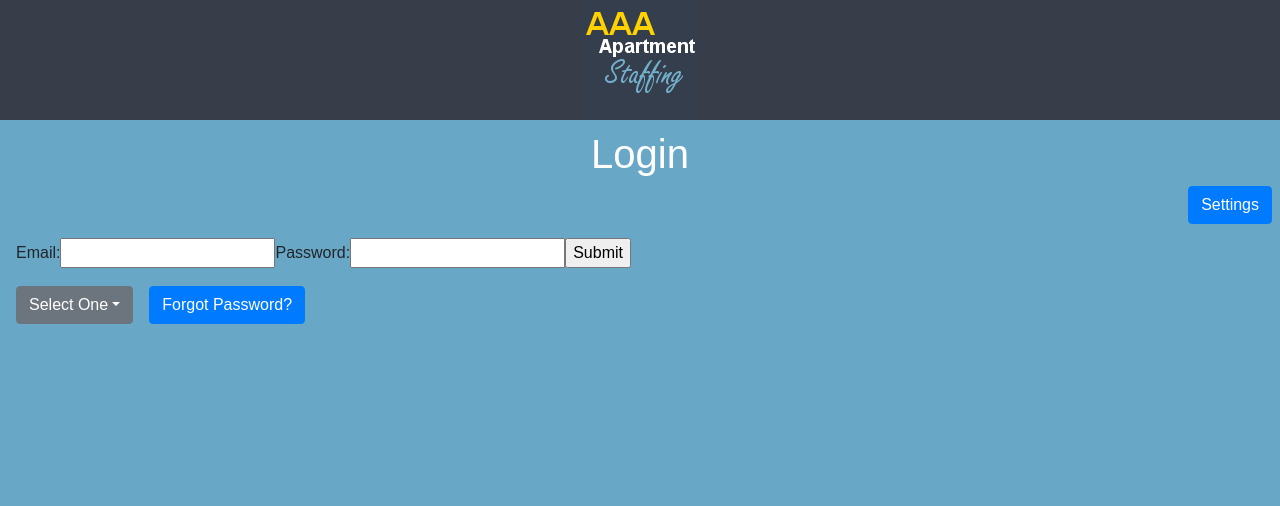
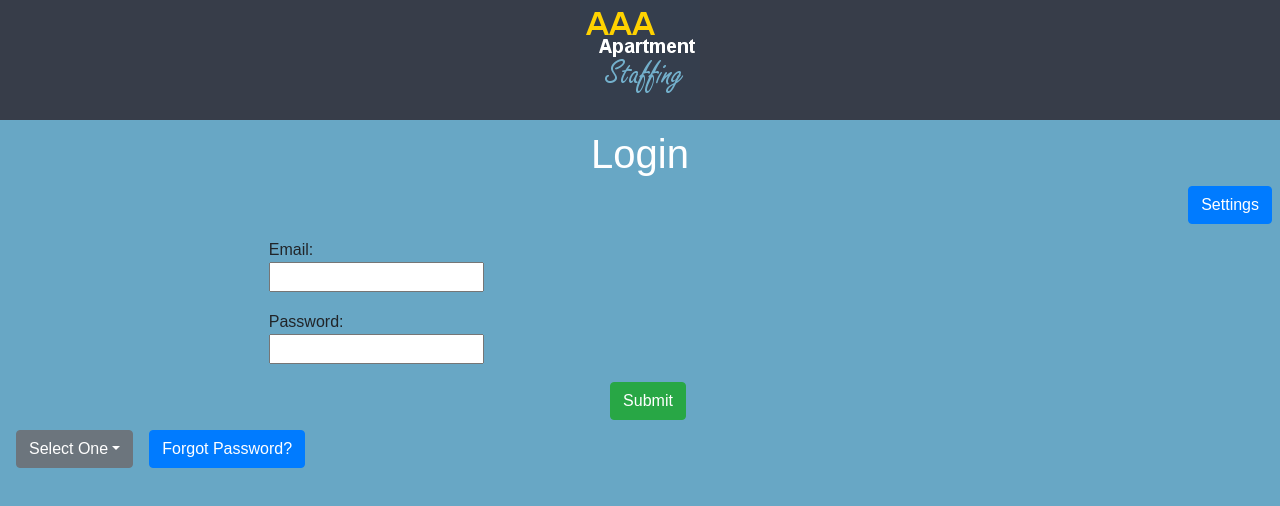
Before and after one commit to zackrt/staffingapp, a React (Create React App) app: page /loginPage in a window 1280 px wide. Shown: the top 506 px of the page. Built offline with nearby package versions, Linux system fonts and the light colour scheme.

Commit message:
fixed input layout css in emailForm on LoginPage to display block

```diff
--- a/src/components/EmailForm.css
+++ b/src/components/EmailForm.css
@@ -0,0 +1,15 @@
+.email-label {
+    display: block;
+}
+.password-label {
+    display: block;
+}
+label {
+    display: block;
+    margin-left: 20%;
+}
+.submit-login-btn {
+    display: block;
+    margin: auto;
+    margin-bottom: 10px;
+}
--- a/src/components/EmailForm.js
+++ b/src/components/EmailForm.js
@@ -1,4 +1,5 @@
 import React, { Component } from 'react'
+import './EmailForm.css'
 // input box for email address with alert
 export class EmailForm extends Component {
   constructor(props) {
@@ -26,14 +27,14 @@ export class EmailForm extends Component {
     return (
       <form onSubmit={this.handleSubmit}>
         <label>
-          Email:
+          <span className="email-label">Email:</span>
           <input type="text" value={this.state.email} onChange={this.handleEmailChange} />
         </label>
         <label>
-          Password:
+        <span className="password-label">Password:</span>
           <input type="password" value={this.state.password} onChange={this.handlePasswordChange} />
         </label>
-        <input type="submit" value="Submit" />
+        <input className="submit-login-btn btn btn-success"type="submit" value="Submit" />
       </form>
     );
   }
```
